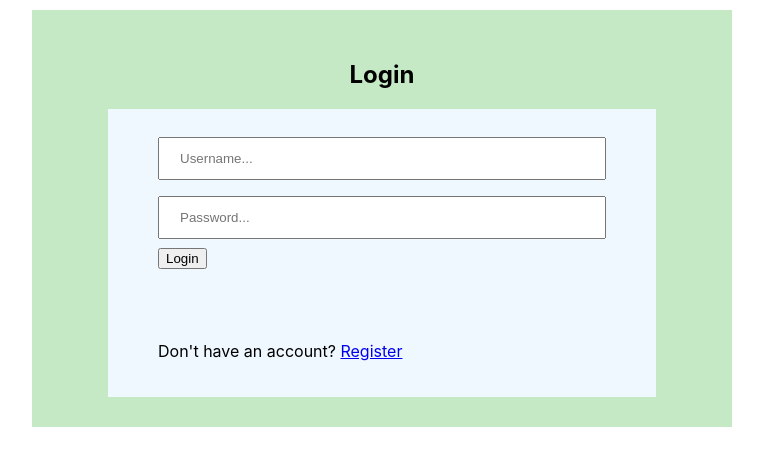
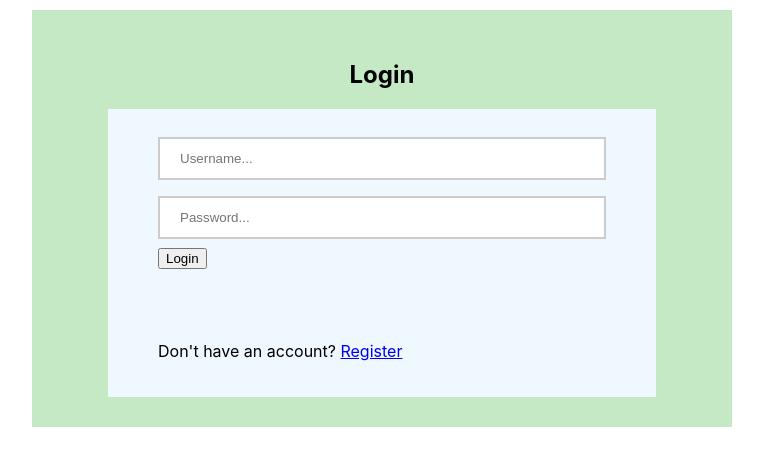
Before and after one commit to IidaKok/testi, a React (Create React App) app: page / in a window 1280 px wide. Shown: the top 466 px of the page, without its empty margins (258-1021 px from the left). Built offline with nearby package versions, Linux system fonts and the light colour scheme.

Commit message:
input style added

```diff
--- a/src/frontend/Loginstyle.css
+++ b/src/frontend/Loginstyle.css
@@ -1,4 +1,3 @@
-
 .Forms {
   background-color: rgb(196, 233, 196);
   text-align: center;
@@ -8,6 +7,7 @@
   padding: 30px;
   margin-top: 10px;
 }
+
 .Container {
   text-align: left;
   padding: 20px 50px;
@@ -15,16 +15,32 @@
   background-color: aliceblue;
   margin: auto;
 }
-  input[type=text], input[type=password] {
+
+input[type=text],
+input[type=password] {
   width: 100%;
   padding: 12px 20px;
   margin: 8px 0px;
   display: inline-block;
   box-sizing: border-box;
+  border: 2px solid #ccc;
+  -webkit-transition: 0.5s;
+  transition: 0.5s;
+  outline: none;
 }
-  .valid {
-    border: 2px solid #ccc;
+
+input[type=text]:focus,
+input[type=password]:focus {
+  border: 2px solid #373838;
 }
-  .invalid {
+
+
+input[type=text].invalid,
+input[type=password].invalid {
   border: 2px solid red;
 }
+
+input[type=text]:focus.invalid,
+input[type=password]:focus.invalid {
+  border: 2px solid red;
+}
--- a/src/frontend/components/Register.js
+++ b/src/frontend/components/Register.js
@@ -43,7 +43,6 @@ const Register = () => {
             email: userToBeInserted.email
           }),
         })
-
           .then((res) => res.json())
           .then((data) => {
             console.log("data message: ", data.message);
@@ -68,14 +67,13 @@ const Register = () => {
               }
             }
           });
+
+          console.log("INSERT:", r);
       }
       catch (error) {
         console.log(error);
       }
       setuserToBeInserted(null);
-
-      //console.log("INSERT:", r);
-      console.log("asiakasToBeInserted", userToBeInserted);
     };
     if (userToBeInserted != null) insertUser();
   }, [userToBeInserted]);
```
Lines whose indentation alone changed are shown as unchanged.
